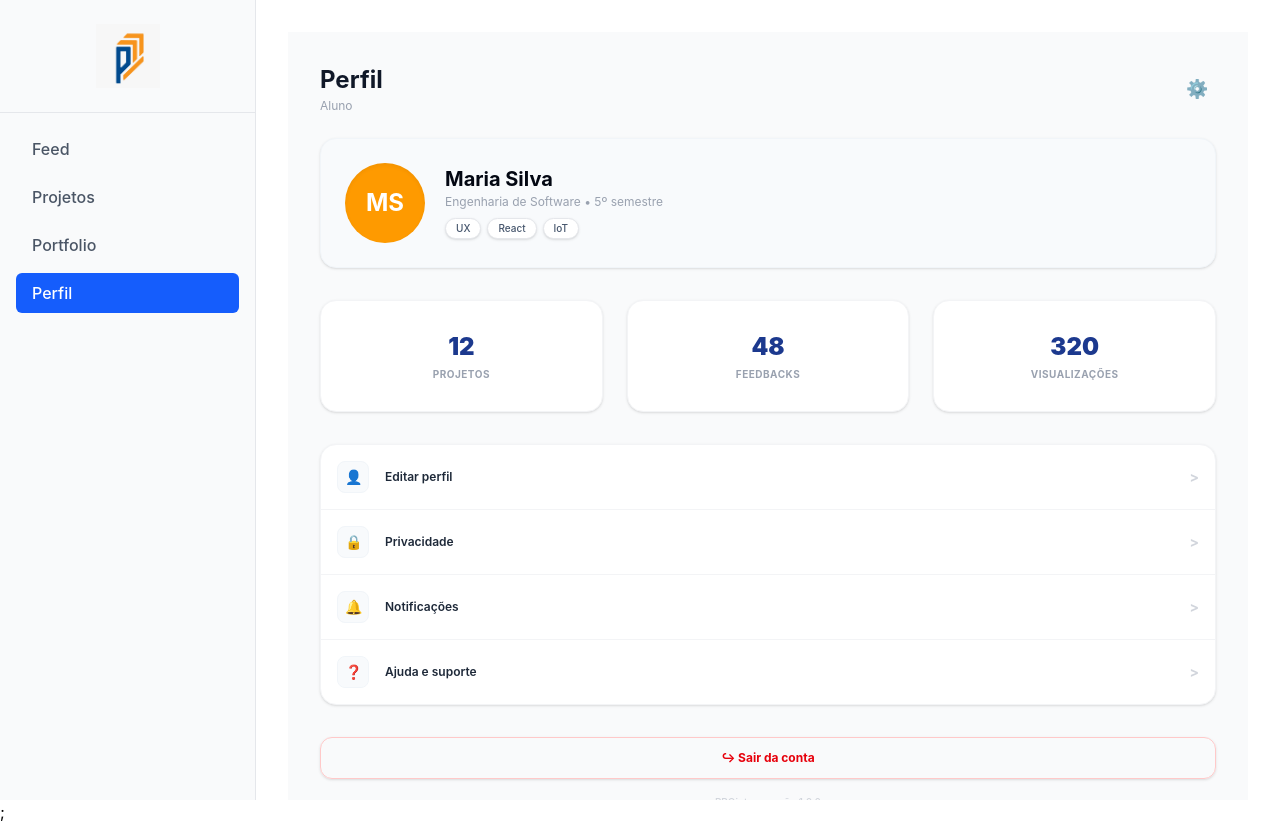
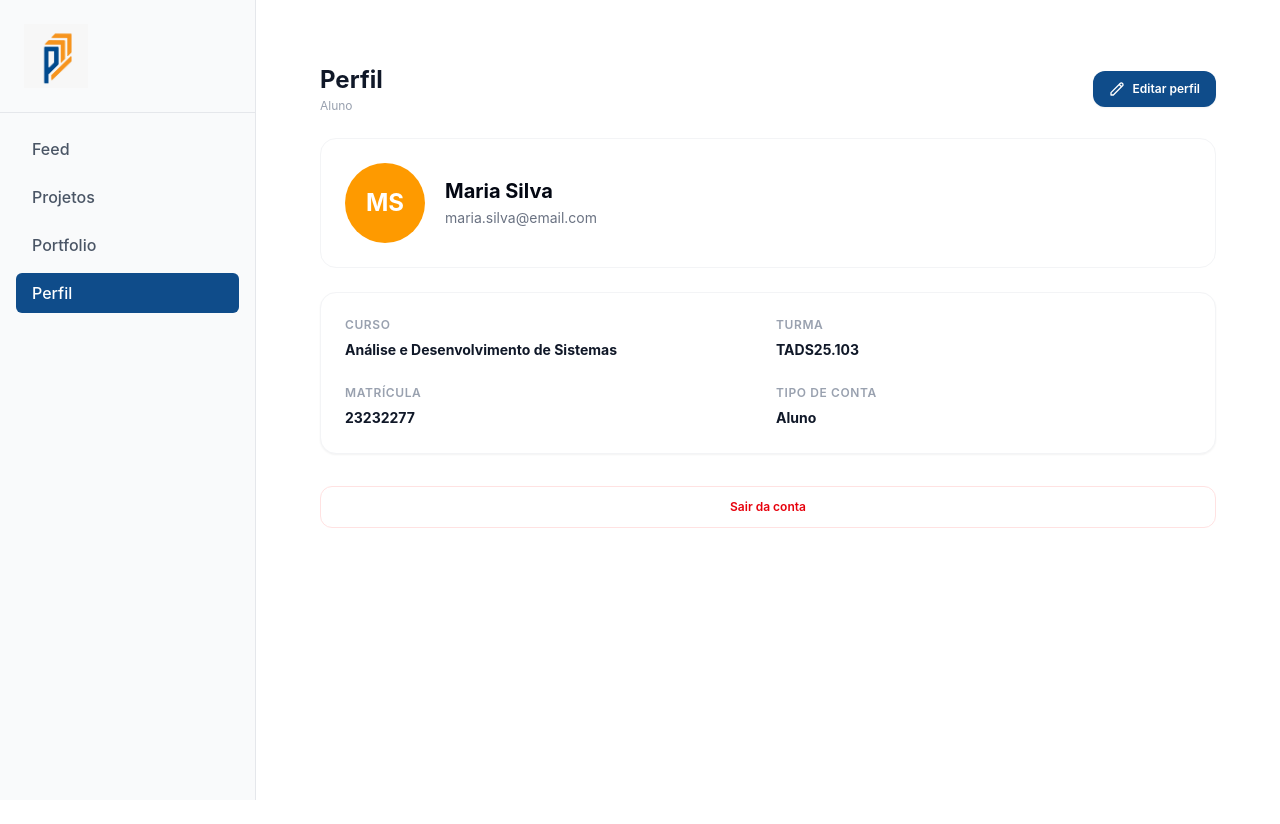
Before and after one commit to josevaldr/projeta-observatorio-pi-frontend, a React (Vite) app: page /aluno/perfil in a window 1280 px wide. After the commit the page ends 800 px from the top, so only its background shows below. Built offline with nearby package versions, Linux system fonts and the light colour scheme.

Commit message:
feat(student): reformulação da página de perfil do aluno

```diff
--- a/src/app/App.jsx
+++ b/src/app/App.jsx
@@ -7,7 +7,7 @@ import { router } from './routes';
 export default function App() {
   return (
     <div>
-      <RouterProvider router={router} />;
+      <RouterProvider router={router} />
     </div>
   );
 }
--- a/src/features/auth/pages/Login.jsx
+++ b/src/features/auth/pages/Login.jsx
@@ -41,11 +41,6 @@ export default function Login() {
             {error}
           </div>
         )}
-        {success && (
-          <div className="mb-4 text-center text-green-600 bg-green-100 p-2 rounded">
-            {success}
-          </div>
-        )}
 
         <form onSubmit={handleLogin} className="space-y-6">
           <InputField
--- a/src/features/student/pages/Profile.jsx
+++ b/src/features/student/pages/Profile.jsx
@@ -1,143 +1,200 @@
 import { useState } from "react";
-import { Link } from "react-router-dom";
+import { useNavigate } from "react-router-dom";
 
 export default function Perfil() {
-  // Dados simulados baseados na imagem de perfil fornecida
-  const [usuario] = useState({
-    nome: "Maria Silva",
-    curso: "Engenharia de Software",
-    semestre: "5º semestre",
-    iniciais: "MS",
-    tagsInteresse: ["UX", "React", "IoT"],
-    estatisticas: {
-      projetos: 12,
-      feedbacks: 48,
-      visualizacoes: 320
-    }
+  const navigate = useNavigate();
+
+  const [editando, setEditando] = useState(false);
+
+  const [nome, setNome] = useState("Maria Silva");
+  const [email, setEmail] = useState("maria.silva@email.com");
+
+  // mock dados do aluno
+  const [dadosFixos] = useState({
+    tipo_usuario: "aluno",
+    matricula: 23232277,
+    curso: "Análise e Desenvolvimento de Sistemas",
+    turma: "TADS25.103",
   });
 
-  // Lista de opções de configuração do menu inferior
-  const opcoesMenu = [
-    { id: "editar", label: "Editar perfil", icone: "👤" },
-    { id: "privacidade", label: "Privacidade", icone: "🔒" },
-    { id: "notificacoes", label: "Notificações", icone: "🔔" },
-    { id: "ajuda", label: "Ajuda e suporte", icone: "❓" }
-  ];
+  // handler provisório sem integração
+  const handleSalvar = (e) => {
+    e.preventDefault();
+    setEditando(false);
+  };
+
+  // handler provisório sem integração
+  const handleSair = (e) => {
+    e.preventDefault();
+    navigate("/login");
+  };
 
   return (
-    <div className="flex-1 bg-gray-50 min-h-screen p-8 text-gray-800">
-
-      {/* 1. CABEÇALHO DA PÁGINA */}
+    <div className="flex-1 bg-white min-h-screen p-8 text-gray-800 flex flex-col justify-between">
+      <div>
+        {/* Renderização Condicional: Se NÃO estiver editando, mostra o Perfil normal */}
+        {!editando ? (
+          <>
+            {/* --- TELA DE VISUALIZAÇÃO --- */}
             <header className="flex justify-between items-center mb-6">
               <div>
-          <h1 className="text-2xl font-bold text-gray-900 mb-0.5">Perfil</h1>
-          <p className="text-xs text-gray-400">Aluno</p>
+                <h1 className="text-2xl font-bold text-gray-900 mb-0.5">
+                  Perfil
+                </h1>
+                <p className="text-xs text-gray-400 capitalize">
+                  {dadosFixos.tipo_usuario}
+                </p>
               </div>
 
-        {/* Ícone de Configuração Superior */}
-        <button className="text-gray-400 hover:text-gray-600 p-2 text-lg transition-colors">
-          ⚙️
+              {/* Botão que ativa o modo de edição */}
+              <button
+                onClick={() => setEditando(true)}
+                className="flex items-center gap-2 bg-[#0F4C8A] hover:bg-[#0D3E70] text-white text-xs font-semibold px-4 py-2.5 rounded-xl transition-all shadow-xs cursor-pointer"
+              >
+                <svg
+                  className="w-4 h-4"
+                  fill="none"
+                  viewBox="0 0 24 24"
+                  stroke="currentColor"
+                >
+                  <path
+                    strokeLinecap="round"
+                    strokeLinejoin="round"
+                    strokeWidth={2}
+                    d="M15.232 5.232l3.536 3.536m-2.036-5.036a2.5 2.5 0 113.536 3.536L6.5 21.036H3v-3.572L16.732 3.732z"
+                  />
+                </svg>
+                Editar perfil
               </button>
             </header>
 
-      {/* 2. CARD PRINCIPAL DE IDENTIFICAÇÃO */}
-      <div className="bg-slate-50 border border-slate-100 rounded-2xl p-6 flex items-center gap-5 mb-8 shadow-sm">
-        {/* Avatar Grande */}
-        <div className="w-20 h-20 rounded-full bg-amber-500 text-white flex items-center justify-center font-bold text-2xl shrink-0 shadow-inner">
-          {usuario.iniciais}
+            {/* Card Principal */}
+            <div className="bg-white border border-gray-100 rounded-2xl p-6 flex items-center gap-5 mb-6">
+              <div className="w-20 h-20 rounded-full bg-amber-500 text-white flex items-center justify-center font-bold text-2xl shrink-0">
+                {nome
+                  .split(" ")
+                  .map((n) => n[0])
+                  .join("")
+                  .toUpperCase()}
+              </div>
+              <div className="flex flex-col">
+                <h2 className="text-xl font-bold text-gray-950 leading-tight">
+                  {nome}
+                </h2>
+                <p className="text-sm text-gray-500 mt-1">{email}</p>
+              </div>
+            </div>
+          </>
+        ) : (
+          <>
+            {/* --- TELA DO FORMULÁRIO DE EDIÇÃO --- */}
+            <header className="mb-6">
+              <h1 className="text-2xl font-bold text-gray-900 mb-0.5">
+                Editar Perfil
+              </h1>
+              <p className="text-xs text-gray-400">
+                Atualize suas informações de contato
+              </p>
+            </header>
+
+            <form
+              onSubmit={handleSalvar}
+              className="bg-white border border-gray-100 rounded-2xl p-6 shadow-xs max-w-2xl mb-6 space-y-4"
+            >
+              {/* Campo Nome */}
+              <div>
+                <label className="text-xs font-semibold text-gray-400 block uppercase tracking-wider mb-2">
+                  Nome Completo
+                </label>
+                <input
+                  type="text"
+                  value={nome}
+                  onChange={(e) => setNome(e.target.value)}
+                  className="w-full border border-gray-200 px-4 py-2.5 rounded-xl text-sm focus:outline-blue-600"
+                  required
+                />
               </div>
 
-        {/* Detalhes Académicos */}
-        <div className="flex flex-col gap-2">
+              {/* Campo E-mail */}
               <div>
-            <h2 className="text-xl font-bold text-gray-950 leading-tight">{usuario.nome}</h2>
-            <p className="text-xs text-gray-400 mt-0.5">
-              {usuario.curso} • {usuario.semestre}
-            </p>
+                <label className="text-xs font-semibold text-gray-400 block uppercase tracking-wider mb-2">
+                  E-mail
+                </label>
+                <input
+                  type="email"
+                  value={email}
+                  onChange={(e) => setEmail(e.target.value)}
+                  className="w-full border border-gray-200 px-4 py-2.5 rounded-xl text-sm focus:outline-blue-600"
+                  required
+                />
               </div>
 
-          {/* Tags de Interesse */}
-          <div className="flex gap-1.5 flex-wrap">
-            {usuario.tagsInteresse.map((tag) => (
-              <span
-                key={tag}
-                className="bg-white border border-gray-200 text-slate-600 text-[10px] px-2.5 py-0.5 rounded-full font-medium shadow-sm"
+              {/* Botões do Formulário */}
+              <div className="flex gap-3 pt-2">
+                <button
+                  type="submit"
+                  className="bg-[#0F4C8A] hover:bg-[#0D3E70] text-white text-xs font-semibold px-5 py-2.5 rounded-xl transition-all cursor-pointer"
                 >
-                {tag}
+                  Salvar Alterações
+                </button>
+                <button
+                  type="button"
+                  onClick={() => setEditando(false)}
+                  className="border border-gray-200 hover:bg-gray-50 text-gray-600 text-xs font-semibold px-5 py-2.5 rounded-xl transition-all cursor-pointer"
+                >
+                  Cancelar
+                </button>
+              </div>
+            </form>
+          </>
+        )}
+
+        {/* 3. DETALHES ADICIONAIS (Fica visível em ambos os modos, pois são dados acadêmicos fixos) */}
+        <div className="bg-white border border-gray-100 rounded-2xl p-6 shadow-xs grid grid-cols-1 md:grid-cols-2 gap-y-6 gap-x-4 mb-8">
+          <div>
+            <span className="text-xs font-semibold text-gray-400 block uppercase tracking-wider mb-1">
+              Curso
             </span>
-            ))}
+            <span className="text-sm font-bold text-gray-900">
+              {dadosFixos.curso}
+            </span>
           </div>
+          <div>
+            <span className="text-xs font-semibold text-gray-400 block uppercase tracking-wider mb-1">
+              Turma
+            </span>
+            <span className="text-sm font-bold text-gray-900">
+              {dadosFixos.turma}
+            </span>
+          </div>
+          <div>
+            <span className="text-xs font-semibold text-gray-400 block uppercase tracking-wider mb-1">
+              Matrícula
+            </span>
+            <span className="text-sm font-bold text-gray-900">
+              {dadosFixos.matricula}
+            </span>
+          </div>
+          <div>
+            <span className="text-xs font-semibold text-gray-400 block uppercase tracking-wider mb-1">
+              Tipo de Conta
+            </span>
+            <span className="text-sm font-bold text-gray-900 capitalize">
+              {dadosFixos.tipo_usuario}
+            </span>
           </div>
         </div>
 
-      {/* 3. CONTADORES / ESTATÍSTICAS (GRID DE 3 COLUNAS) */}
-      <div className="grid grid-cols-1 md:grid-cols-3 gap-6 mb-8">
-
-        {/* Card Projetos */}
-        <div className="bg-white rounded-2xl border border-gray-100 p-5 text-center shadow-sm flex flex-col justify-center items-center h-28">
-          <span className="text-2xl font-black text-blue-900 block mb-1">
-            {usuario.estatisticas.projetos}
-          </span>
-          <span className="text-[10px] uppercase font-bold text-gray-400 tracking-wider">
-            Projetos
-          </span>
+        {/* 4. BOTÃO SAIR (Escondido temporariamente se estiver editando para limpar o visual) */}
+        {!editando && (
+          <button
+            onClick={handleSair}
+            className="w-full border border-red-100 hover:bg-red-50 text-red-600 font-semibold text-xs py-3 rounded-xl transition-all text-center cursor-pointer"
+          >
+            Sair da conta
+          </button>
+        )}
       </div>
-
-        {/* Card Feedbacks */}
-        <div className="bg-white rounded-2xl border border-gray-100 p-5 text-center shadow-sm flex flex-col justify-center items-center h-28">
-          <span className="text-2xl font-black text-blue-900 block mb-1">
-            {usuario.estatisticas.feedbacks}
-          </span>
-          <span className="text-[10px] uppercase font-bold text-gray-400 tracking-wider">
-            Feedbacks
-          </span>
-        </div>
-
-        {/* Card Visualizações */}
-        <div className="bg-white rounded-2xl border border-gray-100 p-5 text-center shadow-sm flex flex-col justify-center items-center h-28">
-          <span className="text-2xl font-black text-blue-900 block mb-1">
-            {usuario.estatisticas.visualizacoes}
-          </span>
-          <span className="text-[10px] uppercase font-bold text-gray-400 tracking-wider">
-            Visualizações
-          </span>
-        </div>
-
-      </div>
-
-      {/* 4. LISTA DE OPÇÕES / MENU DE CONFIGURAÇÕES */}
-      <div className="bg-white border border-gray-100 rounded-2xl overflow-hidden shadow-sm mb-6">
-        {opcoesMenu.map((opcao, index) => (
-          <button
-            key={opcao.id}
-            className={`w-full p-4 flex justify-between items-center text-left hover:bg-slate-50/70 transition-colors ${
-              index !== opcoesMenu.length - 1 ? "border-b border-gray-100" : ""
-            }`}
-          >
-            <div className="flex items-center gap-4">
-              <span className="text-gray-500 text-sm bg-slate-50 w-8 h-8 rounded-lg flex items-center justify-center border border-slate-100">
-                {opcao.icone}
-              </span>
-              <span className="text-xs font-semibold text-gray-800">{opcao.label}</span>
-            </div>
-            {/* Seta indicativa para a direita */}
-            <span className="text-gray-300 font-bold text-sm select-none">&gt;</span>
-          </button>
-        ))}
-      </div>
-
-      {/* 5. BOTÃO SAIR DA CONTA */}
-      <div className="flex flex-col items-center gap-4 mt-8">
-        <button className="w-full max-w-none border border-red-200 hover:bg-red-50 text-red-600 font-bold text-xs py-3 rounded-xl transition-all shadow-sm text-center">
-          ↪ Sair da conta
-        </button>
-
-        {/* Rodapé com versão */}
-        <span className="text-[10px] text-gray-300 font-medium">
-          PROjeta • versão 1.0.0
-        </span>
-      </div>
-
     </div>
   );
 }
--- a/src/shared/components/SideBar.jsx
+++ b/src/shared/components/SideBar.jsx
@@ -7,7 +7,7 @@ export default function Sidebar({ links }) {
   return (
     <aside className="w-64 bg-gray-50 border-r border-gray-200 h-screen flex flex-col">
 
-      <div className="p-6 flex justify-center border-b border-gray-200">
+      <div className="p-6 flex-col items-center justify-center border-b border-gray-200">
         <img
           src={logo}
           alt="PROjeta"
@@ -25,7 +25,7 @@ export default function Sidebar({ links }) {
               to={link.path}
               className={`block px-4 py-2 rounded-md font-medium transition-colors ${
                 isActive
-                  ? "bg-blue-600 text-white"
+                  ? "bg-[#0F4C8A] text-white"
                   : "text-gray-600 hover:bg-gray-200 hover:text-gray-900"
               }`}
             >
--- a/src/shared/hooks/useLogin.js
+++ b/src/shared/hooks/useLogin.js
@@ -51,9 +51,8 @@ export function useLogin() {
       setEmail("");
       setPassword("");
 
-      setTimeout(() => {
-        navigate("/aluno");
-      }, 1500);
+      navigate("/aluno");
+
     } catch (err) {
       setError(err.message || "Erro de conexão com o servidor.");
     } finally {
```
Lines whose indentation alone changed are shown as unchanged.
